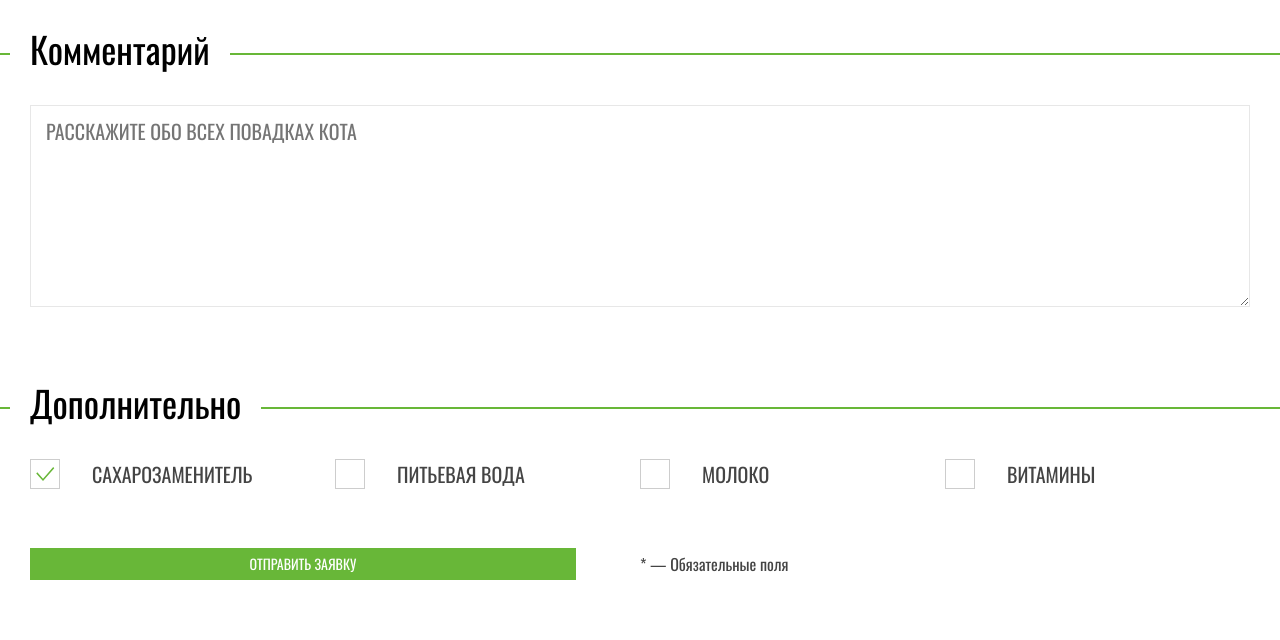
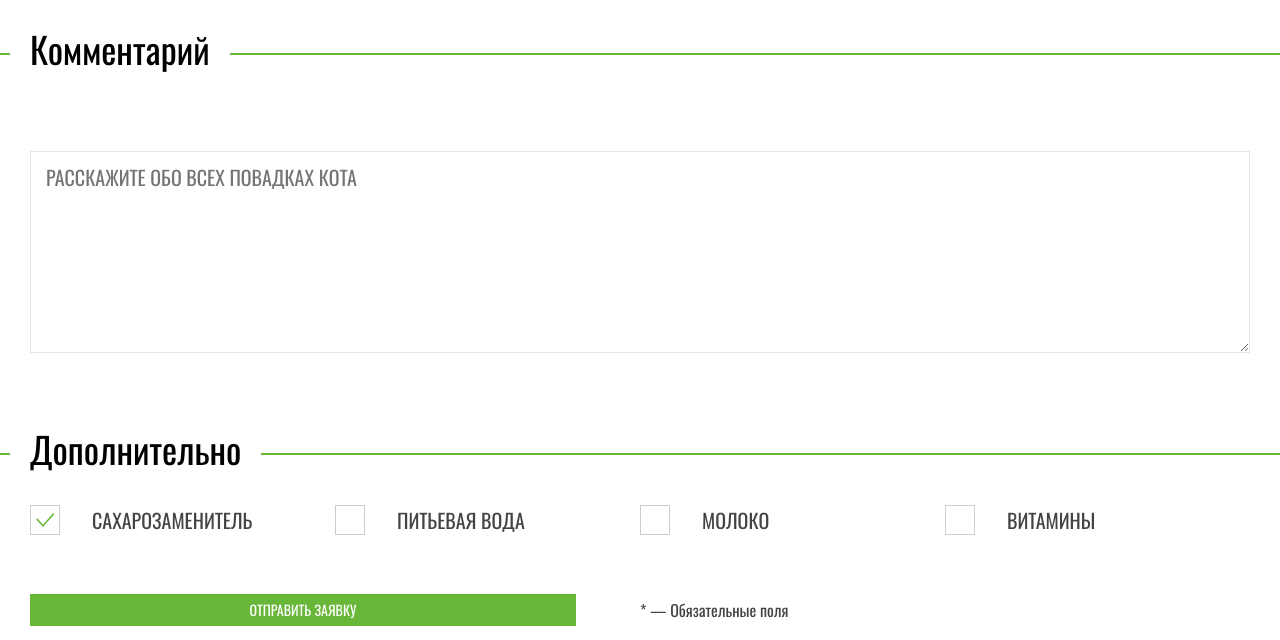
Before and after one commit to htmlacademy-adaptive/685907-cat-energy-27, a website: page source/form.html in a window 1280 px wide. Shown: the part 861-1501 px from the top of the page. Drawn offline with nearby package versions, Linux system fonts and the light colour scheme; files that its build step writes are made by us from their sources.

Commit message:
Иcправляет отступы у поля Комментарий на страницы Формы

```diff
--- a/source/less/blocks/form/program-form.less
+++ b/source/less/blocks/form/program-form.less
@@ -97,8 +97,8 @@
 
 .program-form__comment-input {
   width: 100%;
-  margin-top: 30px;
-  margin-bottom: 65px;
+  margin-top: 37px;
+  margin-bottom: 23px;
   padding: 10px 15px;
   border: 1px solid #e7e7e7;
   font-size: 16px;
@@ -108,6 +108,8 @@
   @media (min-width: @tablet-width) {
     font-size: 20px;
     line-height: (30 / 20);
+    margin-top: 76px;
+    margin-bottom: 65px;
   }
 }
 
```
